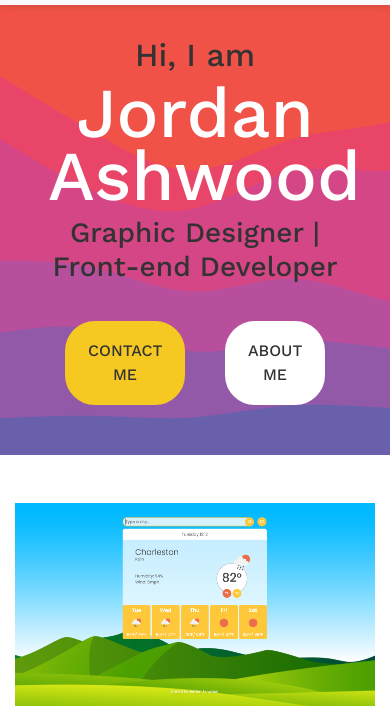
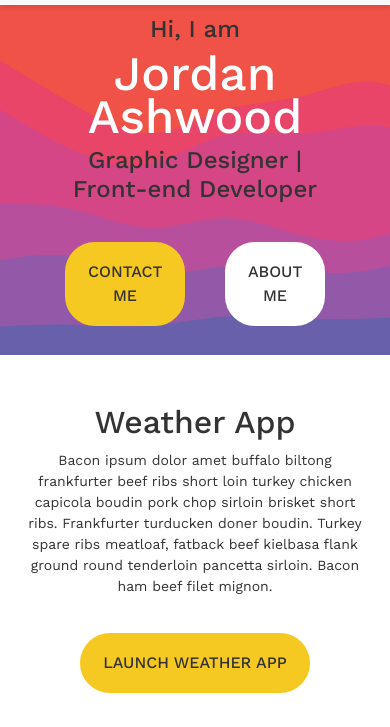
Before and after one commit to jordanashwood/ashwood-responsive-homework, a plain HTML site: page index.html in a window 390 px wide. Shown: the part 63-790 px from the top of the page. Drawn offline with nearby package versions, Linux system fonts and the light colour scheme.

Commit message:
Made homepage responsive

```diff
--- a/index.html
+++ b/index.html
@@ -80,7 +80,7 @@
     <div class="hero p-5 text-center d-flex flex-column justify-content-center">
       <h2>Hi, I am</h2>
       <h1 class="text-white">Jordan Ashwood</h1>
-      <h3>Graphic Designer | Front-end Developer</h3>
+      <h2>Graphic Designer | Front-end Developer</h2>
       <div class="hero-btns">
         <a href="about.html#contact" class="btn-yellow">Contact Me</a>
         <a href="about.html" class="about-link">About Me</a>
@@ -89,7 +89,7 @@
     <div class="container mb-4">
       <div class="row mt-5 d-flex flex-row text-start justify-content-evenly">
         <img
-          class="img-fluid col-md-6 mb-4"
+          class="img-fluid col-md-6 mb-4 d-none d-md-block"
           src="img/weather-app.jpg"
           alt="screenshot of weather app"
         />
@@ -130,7 +130,7 @@
           >
         </div>
         <img
-          class="img-fluid col-md-6 mb-4"
+          class="img-fluid col-md-6 mb-4 d-none d-md-block"
           src="img/world-clock.jpg"
           alt="screenshot of world clock app"
         />
--- a/src/style.css
+++ b/src/style.css
@@ -7,8 +7,7 @@
 }
 a,
 h1,
-h2,
-h3 {
+h2 {
   font-family: "Work Sans", sans-serif;
   margin: 0;
 }
@@ -27,11 +26,7 @@ h2 {
   line-height: 1;
   color: var(--paragraph-color);
 }
-h3 {
-  font-size: 22px;
-  font-weight: 500;
-  color: var(--paragraph-color);
-}
+
 hr {
   margin-top: 60px;
   border: 1px solid var(--secondary-color);
@@ -163,3 +158,22 @@ p {
   background-color: var(--primary-color);
   padding: 20px;
 }
+
+@media (max-width: 600px) {
+  .hero {
+    height: 350px;
+  }
+  .hero h1 {
+    font-size: 48px !important;
+  }
+  .hero h2 {
+    font-size: 24px !important;
+  }
+  .app-content {
+    display: flex;
+    flex-direction: column;
+    align-items: center;
+    text-align: center;
+    margin: 0 10px;
+  }
+}
```
Also changed, not shown: about.html (+2 -2 lines).
